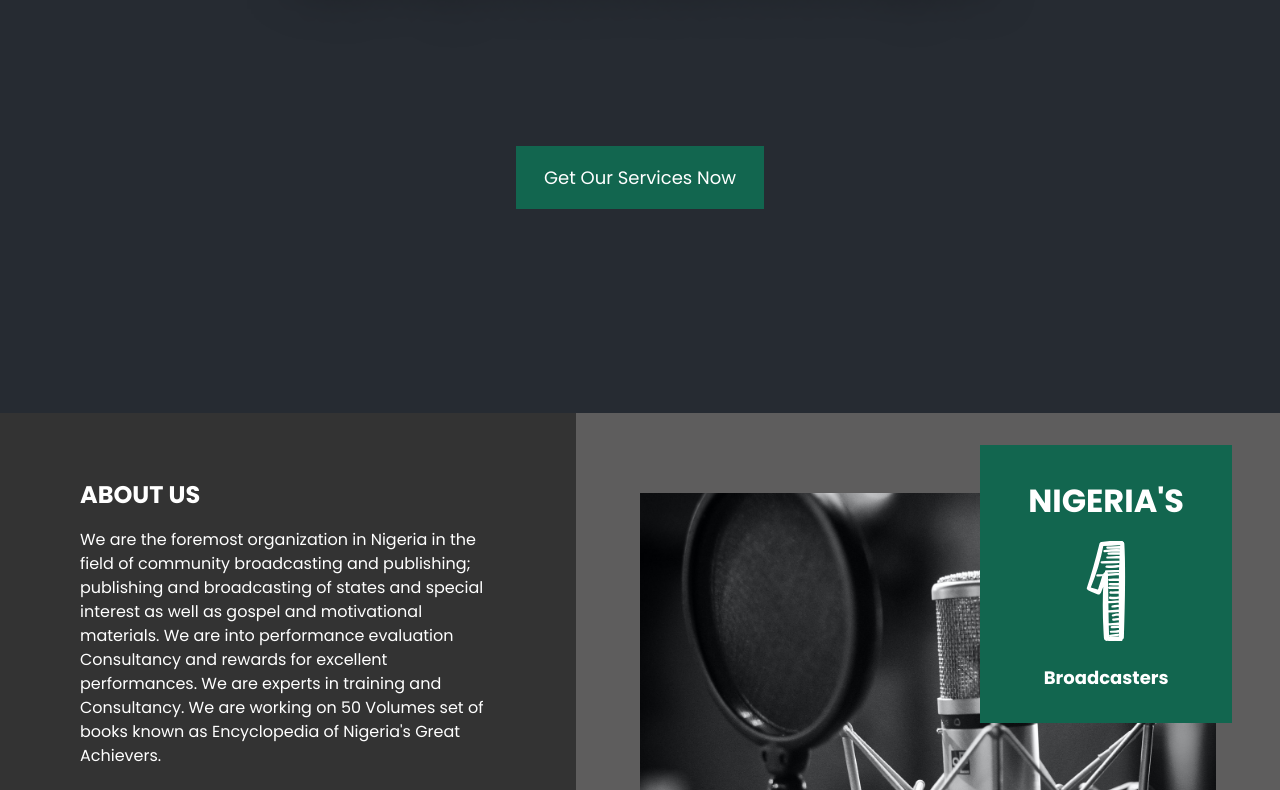
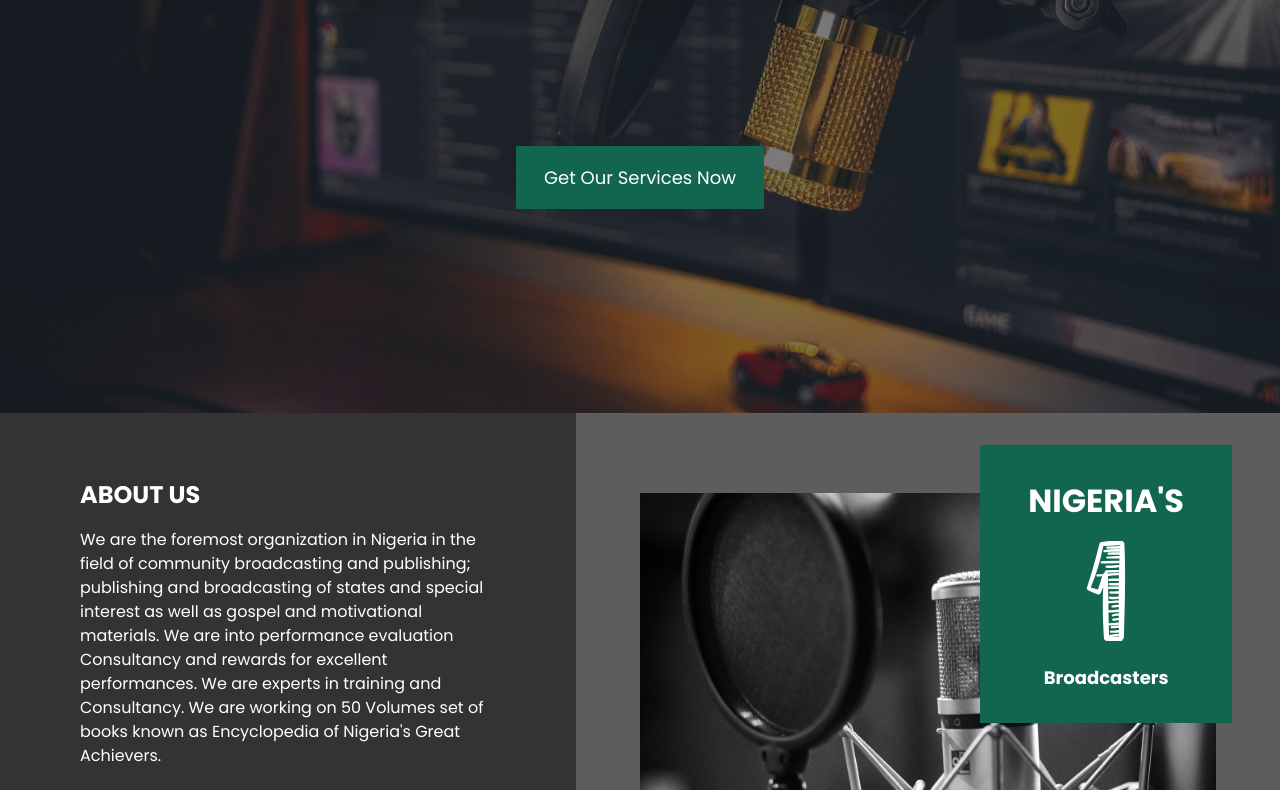
Before and after one commit to codewith-Joseph/great-minds-international-communications, a website built with Vite: page index.html in a window 1280 px wide. Shown: the part 387-1177 px from the top of the page. Built offline with nearby package versions, Linux system fonts and the light colour scheme; files whose address does not match are found by name.

Commit message:
Fixed a spelling error that was causing an image load issue

```diff
--- a/index.html
+++ b/index.html
@@ -74,7 +74,7 @@
                 srcset="
                   /public/hero-image-2-300.jpg   300w,
                   /public/hero-image-2-1060.jpg 1060w,
-                  /public/hero-image-2-1460.jgg 1460w,
+                  /public/hero-image-2-1460.jpg 1460w,
                   /public/hero-image-2-1780.jpg 1780w,
                   /public/hero-image-2-2048.jpg 2048w
                 "
```
